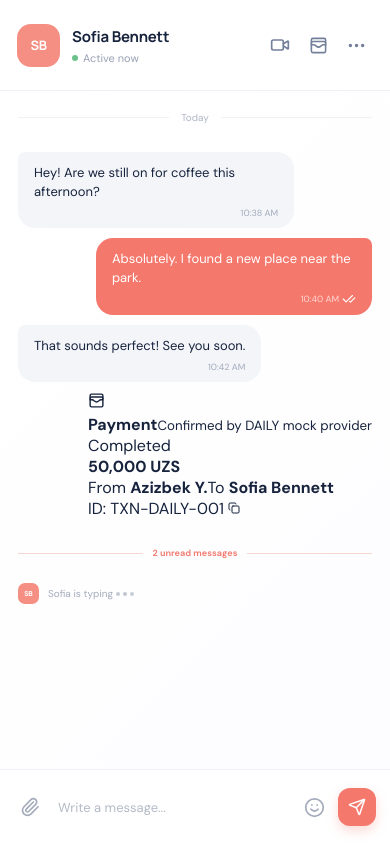
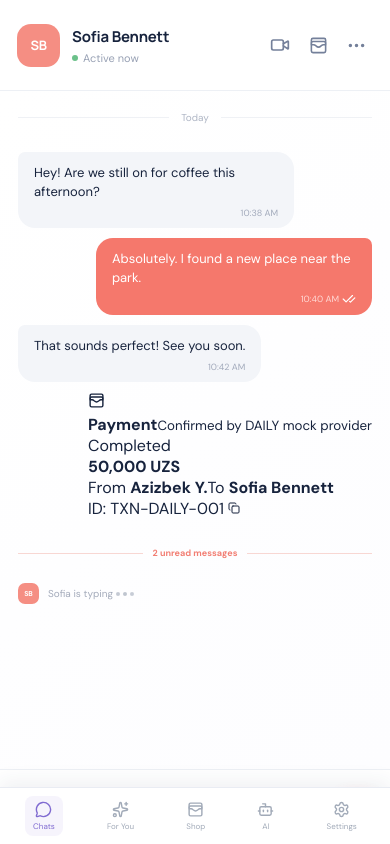
Before and after one commit to nurillayevjamshid/smmpage, a React (Vite) app: page / in a window 390 px wide. Built offline with nearby package versions, Linux system fonts and the light colour scheme.

Commit message:
Add unified DAILY design system and responsive UX

```diff
--- a/src/App.tsx
+++ b/src/App.tsx
@@ -61,7 +61,8 @@ export default function App() {
     {activeSection === 'apps' && <AppsWorkspace />}
     {activeSection === 'calls' && <CallWorkspace call={call} setCall={setCall} activeChat={activeChat} />}
     {activeSection === 'payments' && <PaymentWorkspace view={paymentView} amount={amount} setAmount={setAmount} note={paymentNote} setNote={setPaymentNote} state={paymentState} start={startPayment} confirm={confirmPayment} reset={resetPayment} activeChat={activeChat} setView={setPaymentView} dark={dark} />}
-    {activeSection === 'messages' && <aside className="details-panel"><div className="details-top"><span>Contact info</span><button className="icon-button"><X size={18} /></button></div><div className="details-avatar"><Avatar chat={activeChat} size="lg" /><h2>{activeChat.name}</h2><p>{activeChat.handle}</p><span className="active-label"><span className="online-dot" /> Active now</span></div><div className="quick-actions"><button><Bell size={18} /><span>Mute</span></button><button><Search size={18} /><span>Search</span></button><button><Star size={18} /><span>Starred</span></button></div><div className="detail-block"><label>About</label><p>Building something meaningful, one day at a time.</p></div><div className="detail-block"><label>Shared media</label><div className="media-grid"><div><Image size={20} /><span>Photos</span></div><div><FileText size={20} /><span>Files</span></div></div></div><button className="add-people"><UserPlus size={18} /> Add people</button><button className="refresh-button" onClick={() => { setRefreshed(true); setTimeout(() => setRefreshed(false), 900); }}><RefreshCw size={14} /> {refreshed ? 'Synced' : 'Sync messages'}</button></aside>}
+    {activeSection === 'messages' && <aside className="details-panel"><div className="details-top"><span>Contact info</span><button className="icon-button" aria-label="Close details"><X size={18} /></button></div><div className="details-avatar"><Avatar chat={activeChat} size="lg" /><h2>{activeChat.name}</h2><p>{activeChat.handle}</p><span className="active-label"><span className="online-dot" /> Active now</span></div><div className="quick-actions"><button aria-label="Mute chat"><Bell size={18} /><span>Mute</span></button><button aria-label="Search chat"><Search size={18} /><span>Search</span></button><button aria-label="Starred messages"><Star size={18} /><span>Starred</span></button></div><div className="detail-block"><label>About</label><p>Building something meaningful, one day at a time.</p></div><div className="detail-block"><label>Shared media</label><div className="media-grid"><div><Image size={20} /><span>Photos</span></div><div><FileText size={20} /><span>Files</span></div></div></div><button className="add-people"><UserPlus size={18} /> Add people</button><button className="refresh-button" onClick={() => { setRefreshed(true); setTimeout(() => setRefreshed(false), 900); }}><RefreshCw size={14} /> {refreshed ? 'Synced' : 'Sync messages'}</button></aside>}
+    <nav className="daily-bottom-nav" aria-label="Mobile navigation"><button className={activeSection === 'messages' ? 'active' : ''} onClick={() => setActiveSection('messages')}><MessageCircle size={17} /> Chats</button><button className={activeSection === 'content' ? 'active' : ''} onClick={() => setActiveSection('content')}><Sparkles size={17} /> For You</button><button className={activeSection === 'marketplace' ? 'active' : ''} onClick={() => setActiveSection('marketplace')}><WalletCards size={17} /> Shop</button><button className={activeSection === 'assistant' ? 'active' : ''} onClick={() => setActiveSection('assistant')}><Bot size={17} /> AI</button><button className={activeSection === 'security' ? 'active' : ''} onClick={() => setActiveSection('security')}><Settings size={17} /> Settings</button></nav>
     {globalSearch && <UniversalSearch onClose={() => setGlobalSearch(false)} />}
     {showProfile && <div className="modal-backdrop" onClick={() => setShowProfile(false)}><div className="profile-modal" onClick={(e) => e.stopPropagation()}><button className="close-modal" onClick={() => setShowProfile(false)}><X size={19} /></button><div className="avatar avatar-lilac avatar-xl">AY</div><h2>Azizbek Yoqubov</h2><p className="handle">@azizbeky</p><div className="profile-field"><label>Phone</label><span>+998 90 000 00 00</span></div><div className="profile-field"><label>Bio</label><span>Building something meaningful, one day at a time.</span></div><button className="edit-profile">Edit profile</button></div></div>}
   </main>;
--- /dev/null
+++ b/src/design-system.css
@@ -0,0 +1,73 @@
+:root {
+  --daily-primary: #806bd1;
+  --daily-primary-hover: #7158c2;
+  --daily-secondary: #5b9d7a;
+  --daily-bg: #fbfcff;
+  --daily-surface: #ffffff;
+  --daily-card: #ffffff;
+  --daily-text: #293650;
+  --daily-text-secondary: #7f8ba0;
+  --daily-muted: #a1aab8;
+  --daily-divider: #e9ecf3;
+  --daily-success: #62a878;
+  --daily-warning: #d29f4e;
+  --daily-error: #d87570;
+  --daily-info: #5f91ba;
+  --daily-space-1: 4px;
+  --daily-space-2: 8px;
+  --daily-space-3: 12px;
+  --daily-space-4: 16px;
+  --daily-space-5: 20px;
+  --daily-space-6: 24px;
+  --daily-radius-sm: 7px;
+  --daily-radius-md: 11px;
+  --daily-radius-lg: 16px;
+  --daily-radius-xl: 20px;
+  --daily-shadow-sm: 0 2px 10px #2636540d;
+  --daily-shadow-md: 0 10px 30px #26365414;
+  --daily-motion-fast: 140ms ease;
+  --daily-motion-standard: 220ms ease;
+  color-scheme: light;
+}
+.dark-mode, [data-theme='dark'] {
+  --daily-bg: #171d2d;
+  --daily-surface: #202a3d;
+  --daily-card: #252e42;
+  --daily-text: #edf1f8;
+  --daily-text-secondary: #b1bdce;
+  --daily-muted: #8c99ad;
+  --daily-divider: #354059;
+  --daily-shadow-sm: 0 2px 10px #0003;
+  --daily-shadow-md: 0 10px 30px #0004;
+  color-scheme: dark;
+}
+* { box-sizing: border-box; }
+button, input, select, textarea { font: inherit; }
+button { transition: transform var(--daily-motion-fast), background var(--daily-motion-fast), color var(--daily-motion-fast), box-shadow var(--daily-motion-fast); }
+button:focus-visible, input:focus-visible, select:focus-visible { outline: 3px solid #806bd155; outline-offset: 2px; }
+button:active { transform: translateY(1px); }
+.daily-btn { display: inline-flex; align-items: center; justify-content: center; gap: 7px; min-height: 34px; padding: 8px 12px; border: 0; border-radius: var(--daily-radius-sm); cursor: pointer; font-size: 10px; font-weight: 700; }
+.daily-btn-primary { color: #fff; background: var(--daily-primary); box-shadow: var(--daily-shadow-sm); }
+.daily-btn-primary:hover { background: var(--daily-primary-hover); box-shadow: var(--daily-shadow-md); }
+.daily-btn-secondary { color: var(--daily-primary); background: #f0edff; }
+.daily-btn-text { color: var(--daily-primary); background: transparent; }
+.daily-btn-danger { color: #fff; background: var(--daily-error); }
+.daily-btn-icon { width: 34px; padding: 7px; border-radius: 50%; color: var(--daily-text-secondary); background: transparent; }
+.daily-btn[disabled] { cursor: not-allowed; opacity: .5; transform: none; }
+.daily-card { border: 1px solid var(--daily-divider); border-radius: var(--daily-radius-lg); background: var(--daily-card); box-shadow: var(--daily-shadow-sm); }
+.daily-card-elevated { box-shadow: var(--daily-shadow-md); }
+.daily-card-interactive:hover { border-color: #806bd155; transform: translateY(-1px); }
+.daily-field { width: 100%; min-height: 38px; padding: 9px 11px; border: 1px solid var(--daily-divider); border-radius: var(--daily-radius-md); outline: none; color: var(--daily-text); background: var(--daily-surface); font-size: 11px; }
+.daily-field::placeholder { color: var(--daily-muted); }
+.daily-avatar { display: grid; place-items: center; flex: 0 0 auto; border-radius: 50%; color: #fff; font-weight: 700; }
+.daily-badge { display: inline-flex; align-items: center; min-height: 18px; padding: 3px 6px; border-radius: 999px; color: var(--daily-primary); background: #f0edff; font-size: 8px; font-weight: 700; }
+.daily-chip { display: inline-flex; align-items: center; gap: 4px; padding: 6px 9px; border-radius: 999px; color: var(--daily-text-secondary); background: #f5f6fa; font-size: 9px; }
+.daily-divider { height: 1px; border: 0; background: var(--daily-divider); }
+.daily-list-tile { display: flex; align-items: center; gap: var(--daily-space-3); min-height: 52px; padding: var(--daily-space-3); border-radius: var(--daily-radius-md); color: var(--daily-text); }
+.daily-list-tile:hover { background: #806bd10d; }
+.daily-empty, .daily-error, .daily-loading { display: grid; place-items: center; gap: 8px; min-height: 140px; padding: 20px; color: var(--daily-text-secondary); text-align: center; font-size: 10px; }
+.daily-loading::after { width: 18px; height: 18px; border: 2px solid #806bd133; border-top-color: var(--daily-primary); border-radius: 50%; animation: daily-spin .7s linear infinite; content: ''; }
+.daily-bottom-nav { display: none; }
+@keyframes daily-spin { to { transform: rotate(360deg); } }
+@media (prefers-reduced-motion: reduce) { *, *::before, *::after { scroll-behavior: auto !important; animation-duration: .01ms !important; transition-duration: .01ms !important; } }
+@media (max-width: 700px) { .daily-bottom-nav { position: fixed; z-index: 8; right: 0; bottom: 0; left: 0; display: flex; justify-content: space-around; padding: 8px 7px max(8px, env(safe-area-inset-bottom)); border-top: 1px solid var(--daily-divider); background: var(--daily-card); box-shadow: 0 -6px 20px #26365412; }.daily-bottom-nav button { display: flex; flex-direction: column; align-items: center; gap: 3px; padding: 5px 8px; border-radius: 8px; color: var(--daily-muted); background: transparent; font-size: 8px; }.daily-bottom-nav button.active { color: var(--daily-primary); background: #806bd112; } }
--- a/src/main.tsx
+++ b/src/main.tsx
@@ -2,6 +2,7 @@ import {StrictMode} from 'react';
 import {createRoot} from 'react-dom/client';
 import App from './App.tsx';
 import './index.css';
+import './design-system.css';
 
 createRoot(document.getElementById('root')!).render(
   <StrictMode>
```
Also changed, not shown: 1 other file (tests, documents, lock files or other folders).
